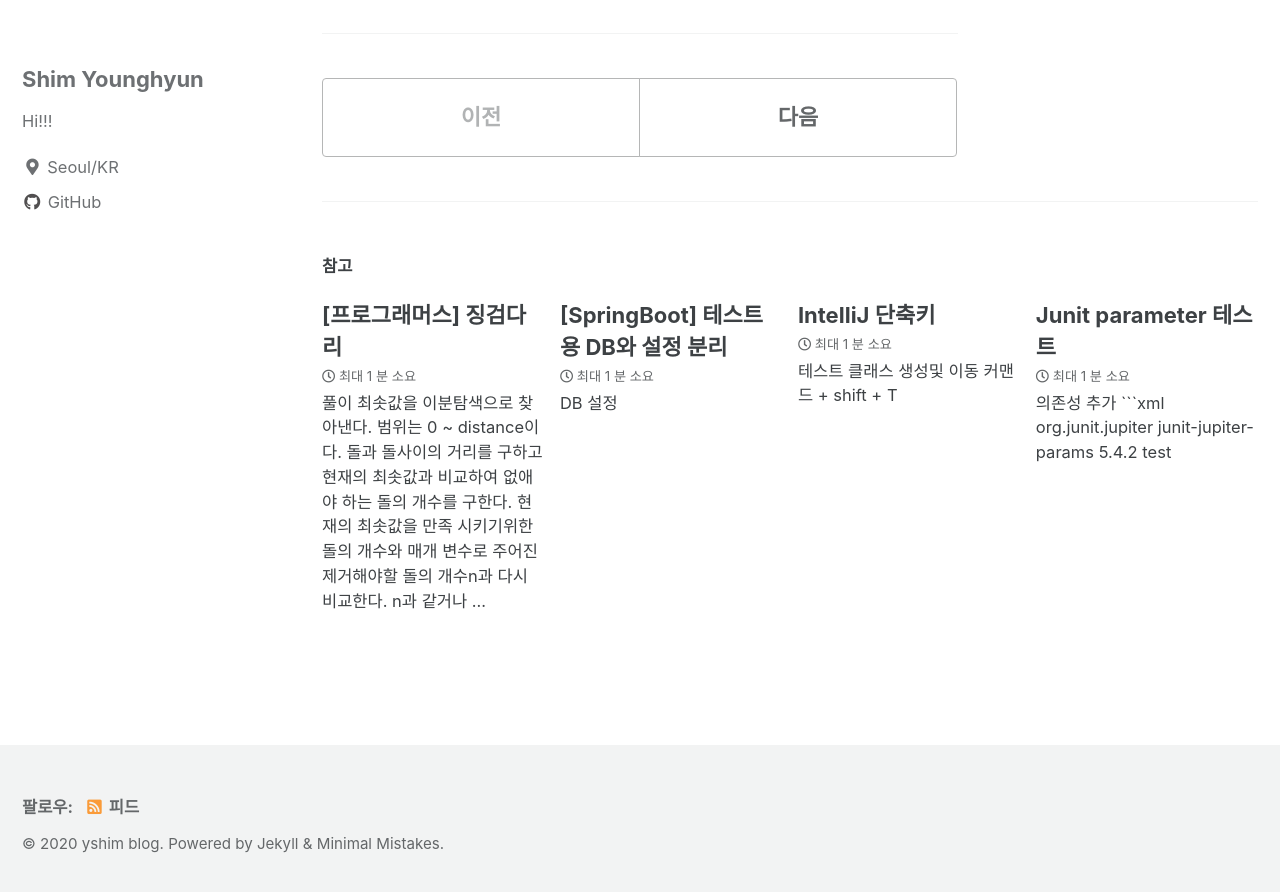
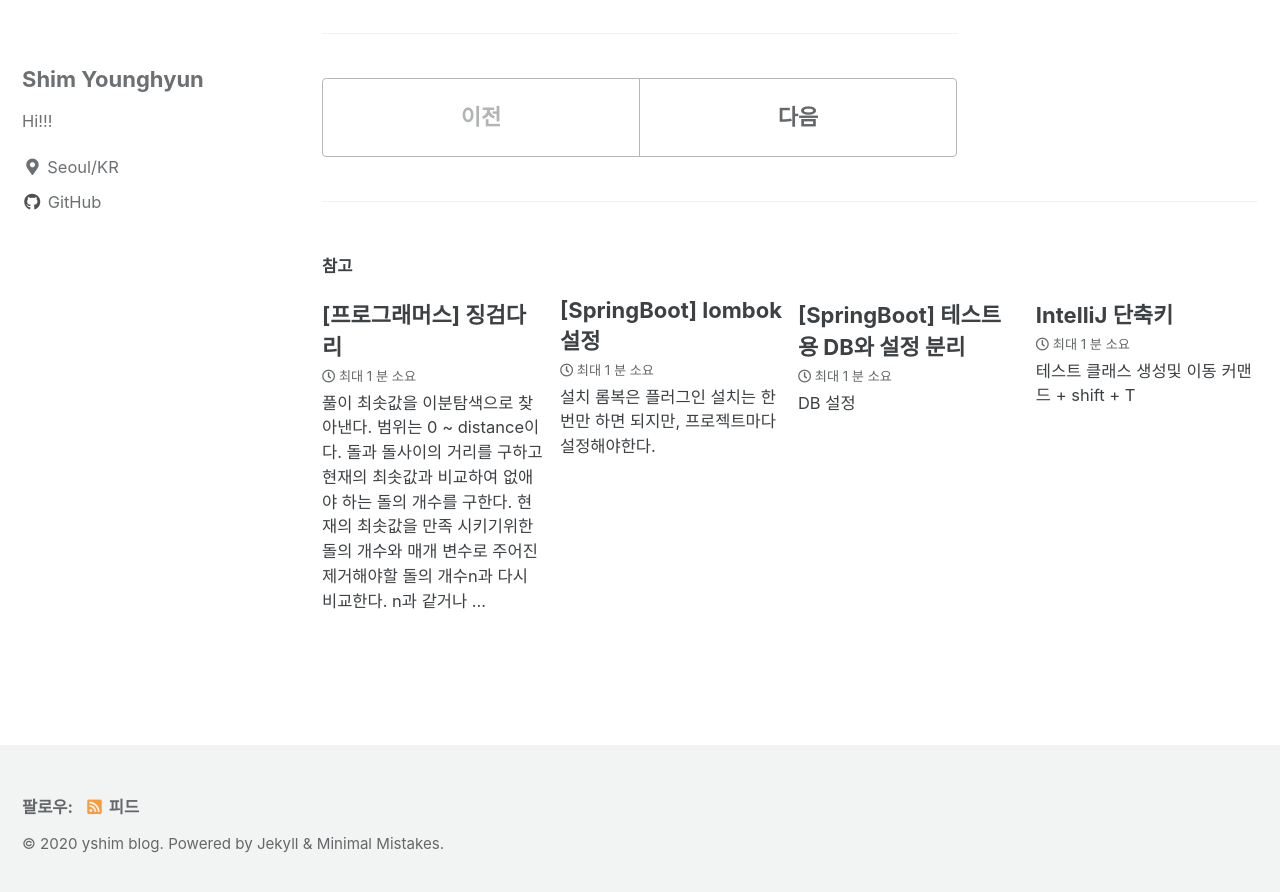
Before and after one commit to shimyounghyun/shimyounghyun.github.io, a Jekyll site: the page built from _posts/IDE/2020-07-05-intelliJ_설정.md, in a window 1280 px wide and 900 px high, scrolled down 1878 px. Shown: the top 892 px of the window. Built offline with Jekyll 4.4.1, drawn with Linux system fonts in a browser that asks for light colours; cached includes are drawn as plain includes.

Commit message:
lombok설정

````diff
--- /dev/null
+++ b/_posts/Spring & SpringBoot/2020-07-09-lombokSetting.md
@@ -0,0 +1,25 @@
+---
+title : "[SpringBoot] lombok 설정"
+toc : true
+toc_sticky: true
+categories :
+    - Spring & SpringBoot
+tag :
+    - SpringBoot
+    - lombok
+---
+
+### 설치
+롬복은 플러그인 설치는 한 번만 하면 되지만, 프로젝트마다 설정해야한다.
+
+```
+dependencies {
+    compile('org.projectlombok:lombok') // 추가
+    //...
+}
+```
+
+### 설정
+
+Preference > Annotation Processors > Enable Annotation processing 체크
+![screenshot](/assets/images/2020-07-09_2.47.28.png)
````
Also changed, not shown: _posts/IDE/2020-07-08-intellij_단축키.md (+5 -0 lines), assets/images/2020-07-09_2.47.28.png (added).
